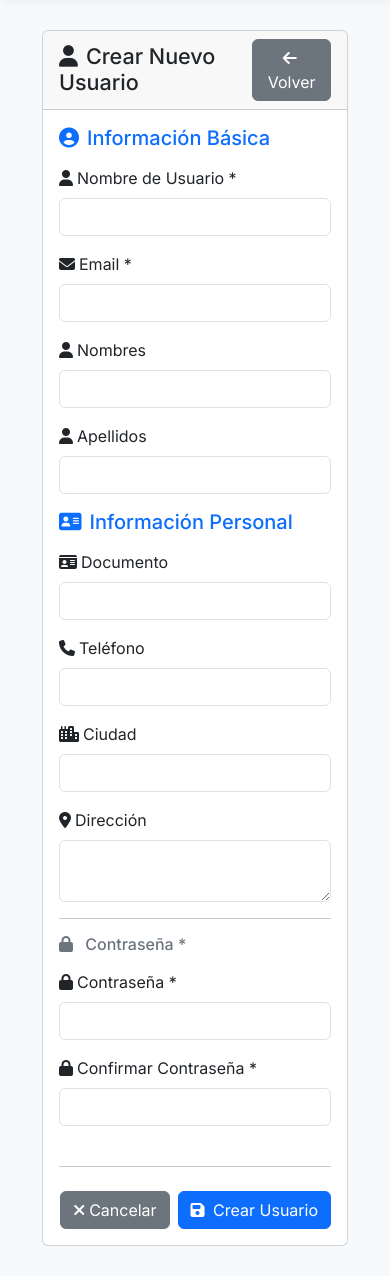
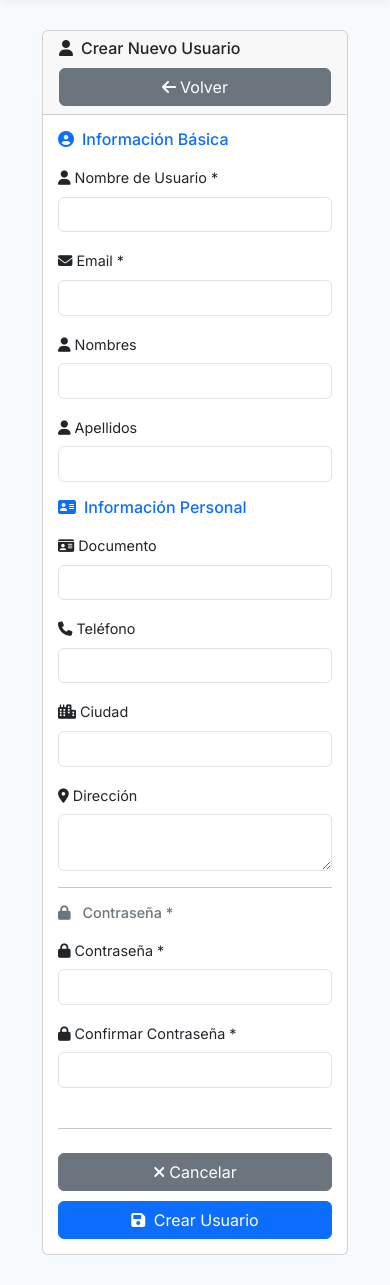
Before and after one commit to JUANESTEBANORTIZRENDON/FinalPoo2, a Django app: page /empresas/admin/usuarios/crear/ in a window 390 px wide. Shown: the part 141-1426 px from the top of the page. Before the commit the page ends 1387 px from the top, so only its background shows below. Run offline with Django 5.2, Linux system fonts and the light colour scheme; the visitor is signed in with stand-in values (Sample User, id 1).

Commit message:
UI(wiki): Make admin holding views and forms fully responsive

```diff
--- a/templates/empresas/admin/usuario_form.html
+++ b/templates/empresas/admin/usuario_form.html
@@ -231,6 +231,68 @@
 
 {% include 'empresas/admin/includes/form_validation.html' %}
 
+<style>
+/* Responsive adjustments for usuario form */
+@media (max-width: 768px) {
+    .card-header h4 {
+        font-size: 1.1rem;
+    }
+
+    .card-body {
+        padding: 15px;
+    }
+
+    .d-flex.gap-2 {
+        flex-direction: column;
+        gap: 10px !important;
+    }
+
+    .d-flex.gap-2 .btn {
+        width: 100%;
+    }
+
+    h6.text-secondary {
+        font-size: 0.95rem;
+    }
+}
+
+@media (max-width: 576px) {
+    .card-header {
+        flex-direction: column;
+        align-items: flex-start !important;
+        gap: 10px;
+    }
+
+    .card-header .btn {
+        width: 100%;
+    }
+
+    .card-header h4 {
+        font-size: 1rem;
+    }
+
+    h5.text-primary {
+        font-size: 1rem;
+    }
+
+    h6.text-secondary {
+        font-size: 0.9rem;
+    }
+
+    .form-label {
+        font-size: 0.9rem;
+    }
+
+    .form-control, .form-check-input {
+        font-size: 0.9rem;
+    }
+
+    .form-text {
+        font-size: 0.8rem;
+    }
+}
+</style>
+
 <script>
 // Validación de contraseñas coincidentes
 document.addEventListener('DOMContentLoaded', function() {
```
Also changed, not shown: templates/empresas/admin/empresa_form.html (+50 -0 lines), templates/empresas/admin/gestionar_empresas.html (+17 -0 lines), templates/empresas/admin/gestionar_usuarios.html (+28 -0 lines).
